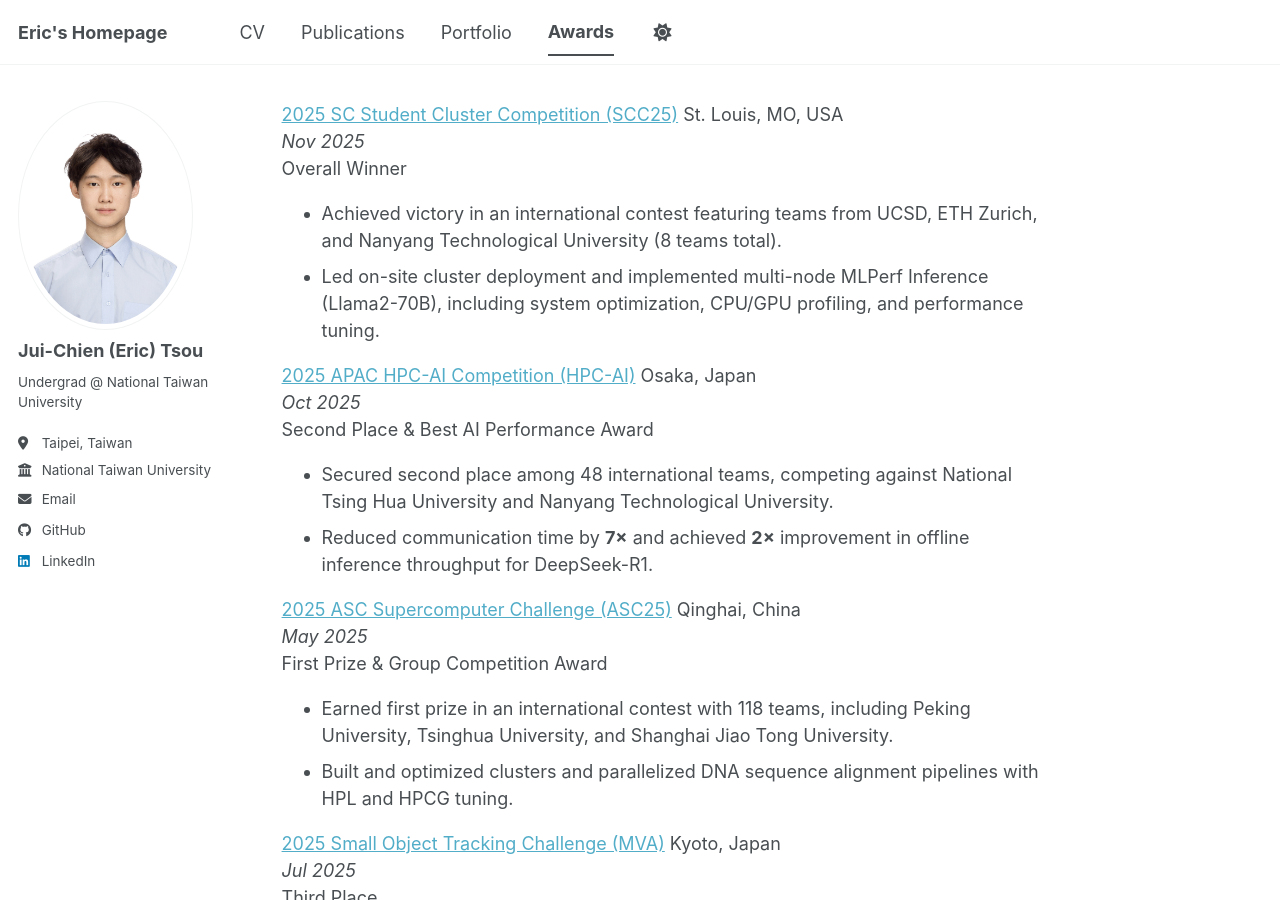
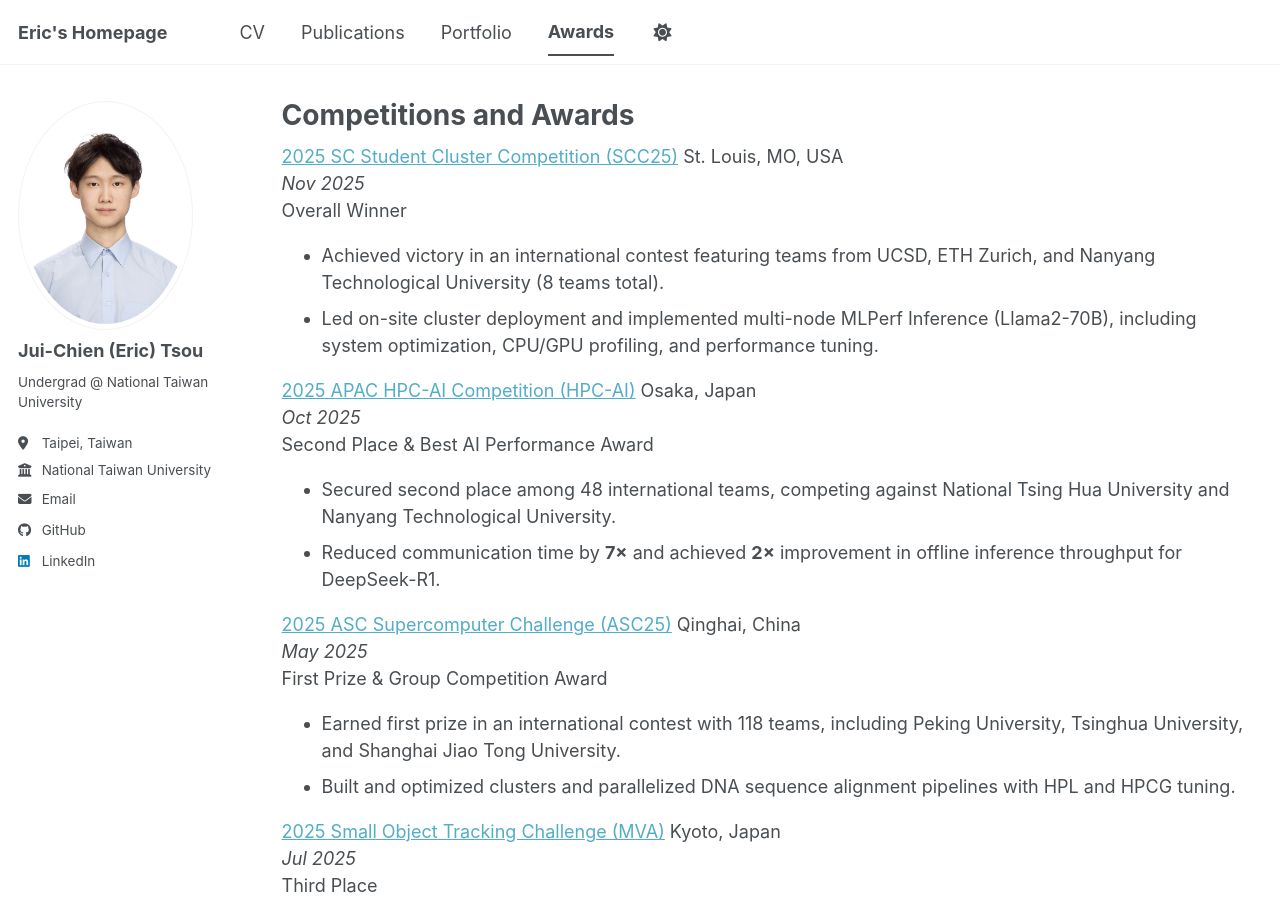
Before and after one commit to pango0/pango0.github.io, a Jekyll site: the page built from _pages/awards.md, in a window 1280 px wide and 900 px high. Built offline with Jekyll 4.4.1, drawn with Linux system fonts in a browser that asks for light colours; our own code applies the rules of GitHub Pages for plain Markdown files; a script bundle is joined from its source files by our own code; library files that are not in the unit come from our copies.

Commit message:
Add front matter to awards page for layout and metadata

```diff
--- a/_pages/awards.md
+++ b/_pages/awards.md
@@ -1,3 +1,9 @@
+---
+layout: archive
+title: "Competitions and Awards"
+permalink: /awards/
+author_profile: true
+---
 <section class="awards">
 
   <div class="award-item">
```
